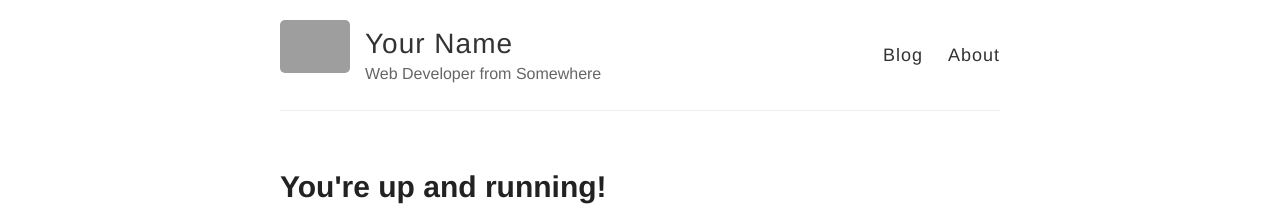
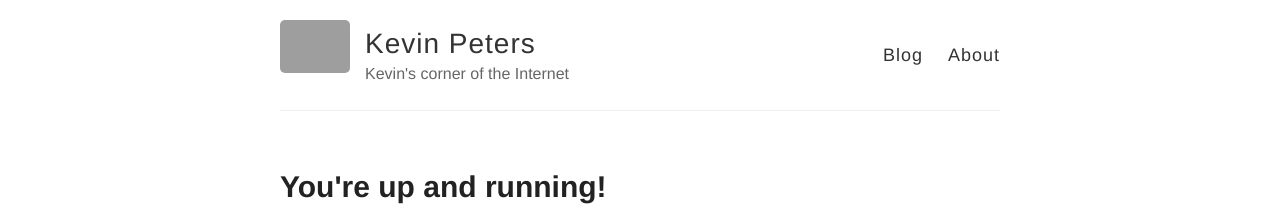
Before and after one commit to kwpeters/kwpeters.github.io, a Jekyll site: the page built from index.html, in a window 1280 px wide. Shown: the top 222 px of the page. Built offline with Jekyll 4.4.1, drawn with Linux system fonts in a browser that asks for light colours; grey boxes are pictures that could not be loaded.

```diff
--- a/_config.yml
+++ b/_config.yml
@@ -3,10 +3,10 @@
 #
 
 # Name of your site (displayed in the header)
-name: Your Name
+name: Kevin Peters
 
 # Short bio or description (displayed in the header)
-description: Web Developer from Somewhere
+description: Kevin's corner of the Internet
 
 # URL of your avatar or profile pic (you could use your GitHub profile pic)
 avatar: https://raw.githubusercontent.com/barryclark/jekyll-now/master/images/jekyll-logo.png
@@ -21,12 +21,12 @@ footer-links:
   email:
   facebook:
   flickr:
-  github: barryclark/jekyll-now
+  github: kwpeters
   instagram:
   linkedin:
   pinterest:
   rss: # just type anything here for a working RSS icon
-  twitter: jekyllrb
+  twitter: kevwpeters
   stackoverflow: # your stackoverflow profile, e.g. "users/50476/bart-kiers"
   youtube: # channel/<your_long_string> or user/<user-name>
   googleplus: # anything in your profile username that comes after plus.google.com/
@@ -41,7 +41,7 @@ google_analytics:
 
 # Your website URL (e.g. http://barryclark.github.io or http://www.barryclark.co)
 # Used for Sitemap.xml and your RSS feed
-url:
+url: http://kwpeters.github.io
 
 # If you're hosting your site at a Project repository on GitHub pages
 # (http://yourusername.github.io/repository-name)
```
